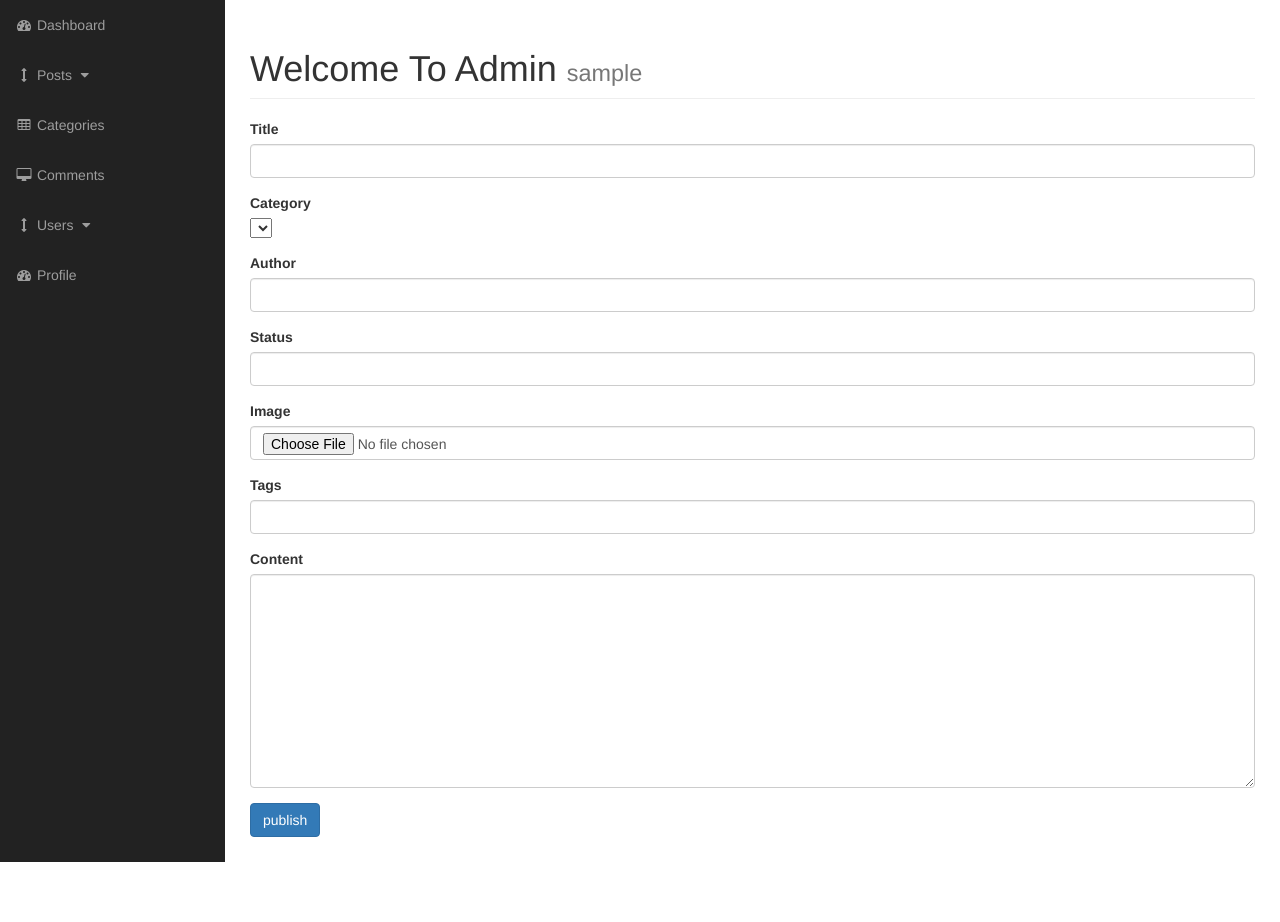
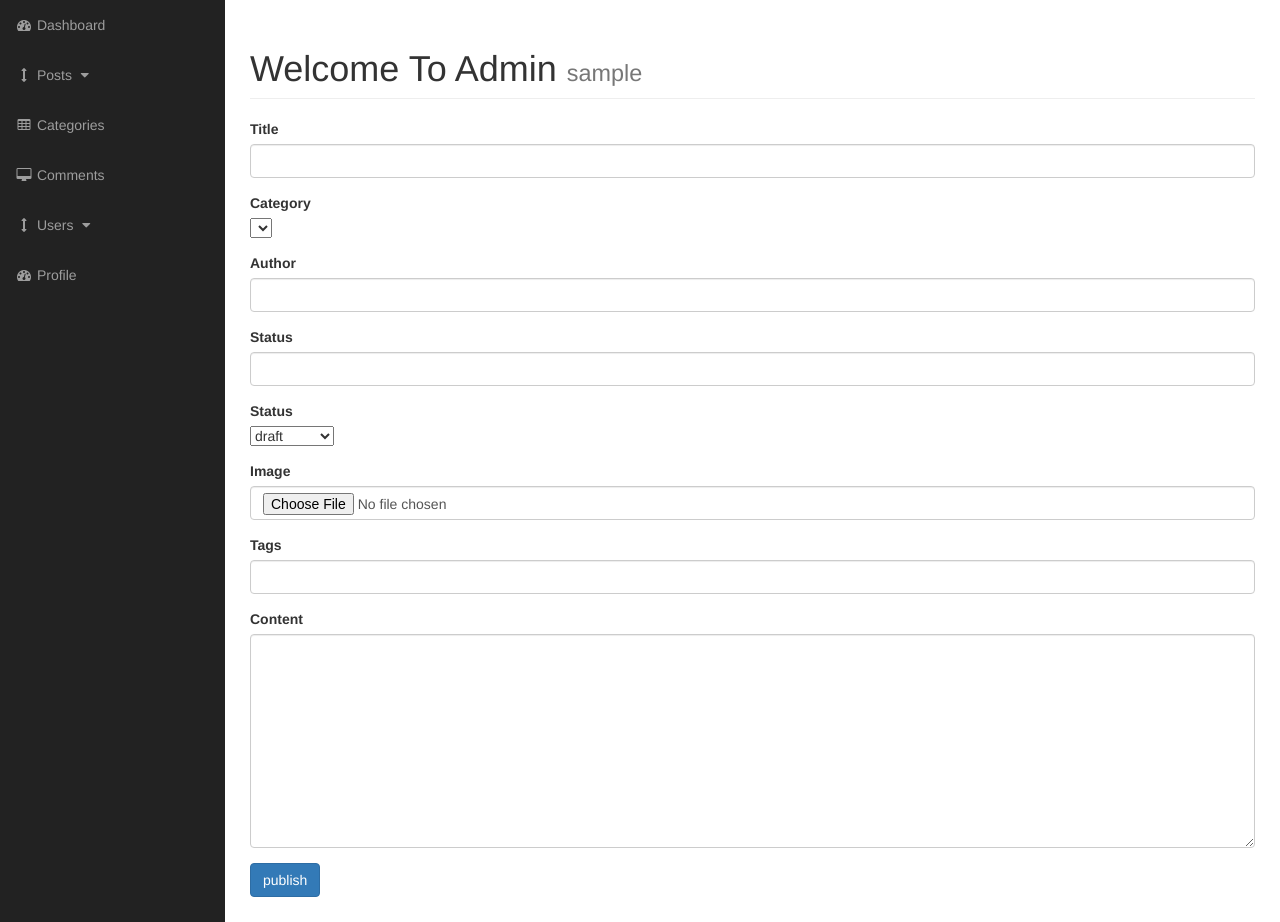
Before and after one commit to MrTuffaha/news_blog, a PHP site: page /udemy_blog/admin/posts.php?source=add_post in a window 1280 px wide. Shown: the part 51-973 px from the top of the page. Before the commit the page ends 913 px from the top, so only its background shows below. Run offline with PHP 8.4, Linux system fonts and the light colour scheme; the visitor is signed in with stand-in values (Sample User, id 1); data that the repository does not hold is empty.

```diff
--- a/admin/add_post.php
+++ b/admin/add_post.php
@@ -46,6 +46,13 @@ if (isset($_REQUEST['add_post'])) {
         <input class="form-control" name="status" id="post_sttus" type="text">
     </div>
     <div class="form-group">
+        <label for="post_status">Status</label><br>
+        <select name="post_status" id="post_status">
+            <option value='draft'>draft</option>
+            <option value='published'>Published</option>
+        </select>
+    </div>
+    <div class="form-group">
         <label for="post_image">Image</label>
         <input class="form-control" name="image" id="post_image" type="file">
     </div>
--- a/admin/profile.php
+++ b/admin/profile.php
@@ -11,7 +11,7 @@ include_once '../includes/User.php';
 
     <?php
     if (!empty(($_SESSION['user_id']))) {
-        if (isset($_POST['update_user'])) {
+        if (isset($_POST['update_profile'])) {
             $updateUser = new User();
             $updateUser->setUsername($_POST['user_name']);
             $updateUser->setPassword($_POST['user_password']);
@@ -78,7 +78,7 @@ include_once '../includes/User.php';
         </div>
 
         <div class="form-group">
-            <input class="btn btn-primary" name="update_user" value="publish" id="" type="submit">
+            <input class="btn btn-primary" name="update_profile" value="publish" id="" type="submit">
         </div>
 
 
--- a/includes/config.php
+++ b/includes/config.php
@@ -7,5 +7,5 @@
 define("DBSERVER","localhost");
 define("DBUSER","phpmyadmin");
 define("DBPASS","password");
-define("DBNAME","cms");
+define("DBNAME","blog");
 ?>
```
Also changed, not shown: admin/edit_post.php (+5 -2 lines).
